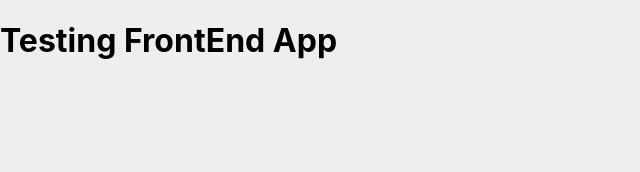
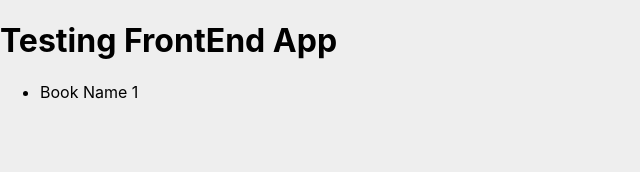
Before and after one commit to fernando1419/graphql-api, a React (Create React App) app in the folder client/: page / in a window 1280 px wide. Shown: the top 172 px of the page, without its empty margins (0-640 px from the left). Built offline with nearby package versions, Linux system fonts and the light colour scheme; the HTML template or start-up script is replaced by a standard one.

Commit message:
Added BookList component

```diff
--- a/client/src/App.js
+++ b/client/src/App.js
@@ -1,9 +1,11 @@
 import React from 'react';
+import BookList from './components/BookList';
 
 function App() {
   return (
     <div className="App">
         <h1>Testing FrontEnd App</h1>
+        <BookList />
     </div>
   );
 }
--- /dev/null
+++ b/client/src/components/BookList.js
@@ -0,0 +1,13 @@
+import React from 'react';
+
+function BookList() {
+    return (
+        <div>
+            <ul id="book-list">
+                <li> Book Name 1 </li>
+            </ul>
+        </div>
+    );
+}
+
+export default BookList;
```
